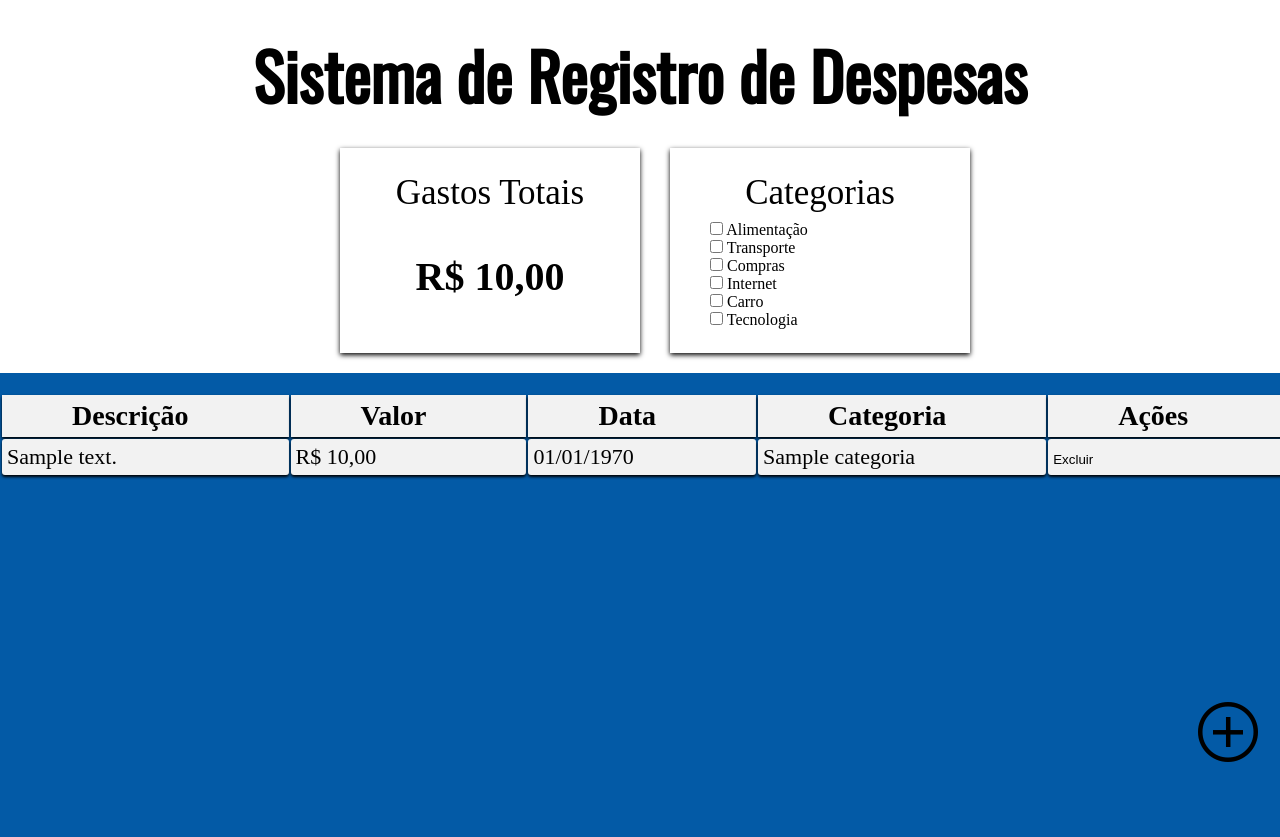
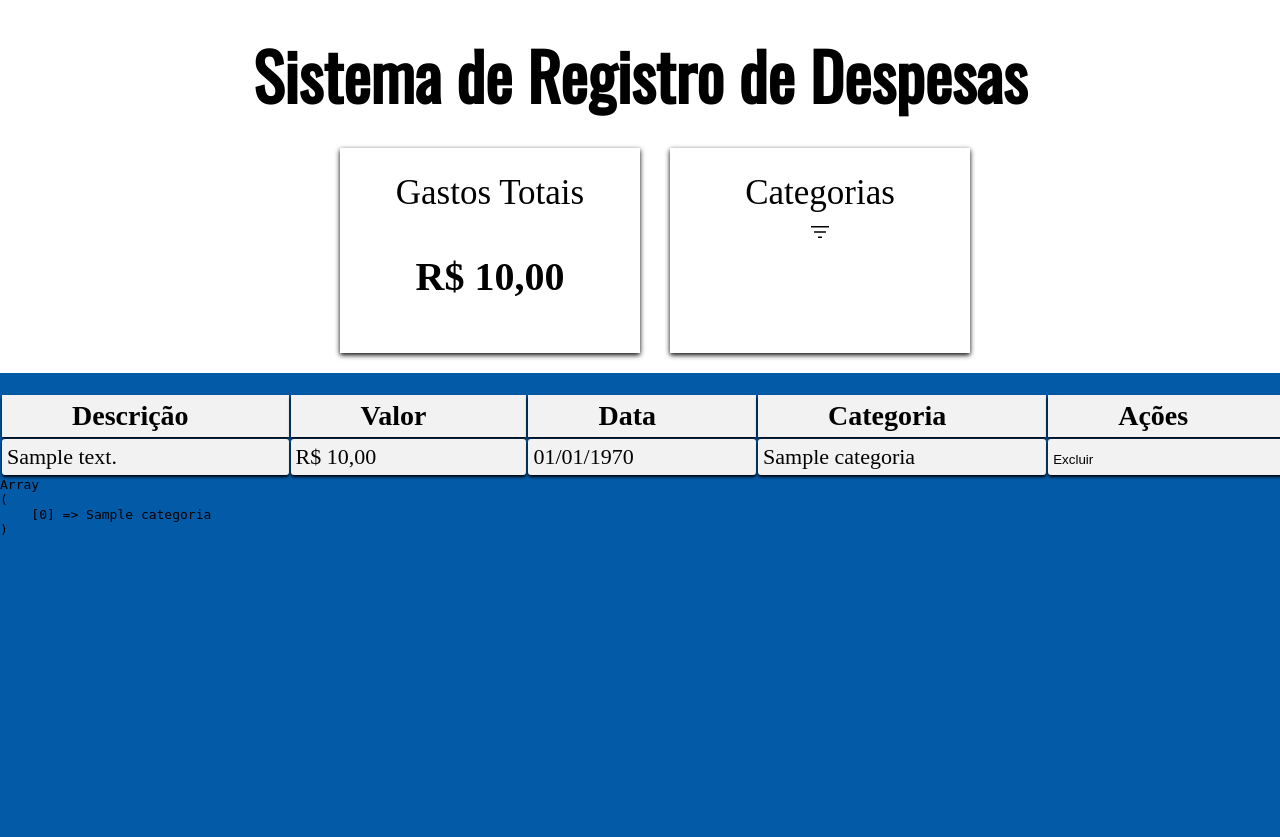
Before and after one commit to Edson242/Sistema-de-Registo-de-Despesas, a PHP site: page / in a window 1280 px wide; the page is wider, and only the part inside the window is pictured. Shown: the top 837 px of that part. Run offline with PHP 8.4, Linux system fonts and the light colour scheme; the visitor is signed in with stand-in values (Sample User, id 1); tables that the repository leaves empty or names only in its code hold one stand-in row (values such as "Sample post").

Commit message:
Atualização 16

```diff
--- a/index.php
+++ b/index.php
@@ -35,8 +35,8 @@
             </div>
             <div class="categoria">
                 <p>Categorias</p>
-                <!--<button id="buttonCategoria" class="material-symbols-outlined">filter_list</button>-->
-                <form class="filter" id="filtro-form">
+                <button id="buttonCategoria" class="material-symbols-outlined">filter_list</button>
+                <!-- <form class="filter" id="filtro-form">
                     <input type="checkbox" name="filtro-nome" value="Alimentação">
                     <label for="">Alimentação</label><br>
                     <input type="checkbox" name="filtro-nome" value="Transporte">
@@ -49,7 +49,7 @@
                     <label for="">Carro</label><br>
                     <input type="checkbox" name="filtro-nome" value="Tecnologia">
                     <label for="">Tecnologia</label><br>
-                </form>
+                </form> -->
             </div>
         </div>
     </header>
@@ -102,6 +102,15 @@
     // }
     ?>
 </table>
+        <?php
+            $procurar_categorias = "SELECT * FROM categorias";
+            $procurar_categorias = $conn->query($procurar_categorias);
+            while ($id_categoria = $procurar_categorias->fetch_assoc()) {
+                $cat[] =  $id_categoria['nome'];
+            }
+            echo "<pre>";
+            print_r($cat);
+        ?>
         <div class="addDespesa">
             <button onclick="abrirPopup()" id="Despesas" class="material-symbols-outlined">add_circle</button>
         </div>
@@ -115,7 +124,7 @@
                 <label for="">Data</label><br>
                 <input class="popUp" type="date" name="Data" id="Data"><br>
                 <label for="">Categoria</label><br>
-                <input class="popUp" type="checkbox" name="opcoes[]" value="Alimentação" id="opcao1" onclick="cliqueUnico(this)">
+                <!-- <input class="popUp" type="checkbox" name="opcoes[]" value="Alimentação" id="opcao1" onclick="cliqueUnico(this)">
                 <label for="Alimentação">Alimentação</label><br>
 
                 <input class="popUp" type="checkbox" name="opcoes[]" value="Transporte" id="opcao2" onclick="cliqueUnico(this)">
@@ -133,7 +142,12 @@
                 <input class="popUp" type="checkbox" name="opcoes[]" value="Tecnologia" id="opcao6" onclick="cliqueUnico(this)">
                 <label for="Tecnologia">Tecnologia</label><br>
                 <button type="submit" class="buttonPopup">Salvar</button>
-                <button type="button" class="buttonPopup" id="cancelar" onclick="fecharPopup()">Cancelar</button>
+                <button type="button" class="buttonPopup" id="cancelar" onclick="fecharPopup()">Cancelar</button>    -->
+                <?php
+                foreach ($cat as $key => $value) {
+                   "<input class='popUp' type='checkbox' name='opcoes[]' value='Carro' id='opcao5' onclick='cliqueUnico(this)'>" . "</input>";
+                }
+                ?>
         </div>
         <div id="overlay" class="overlay"></div>
     </main>
```
